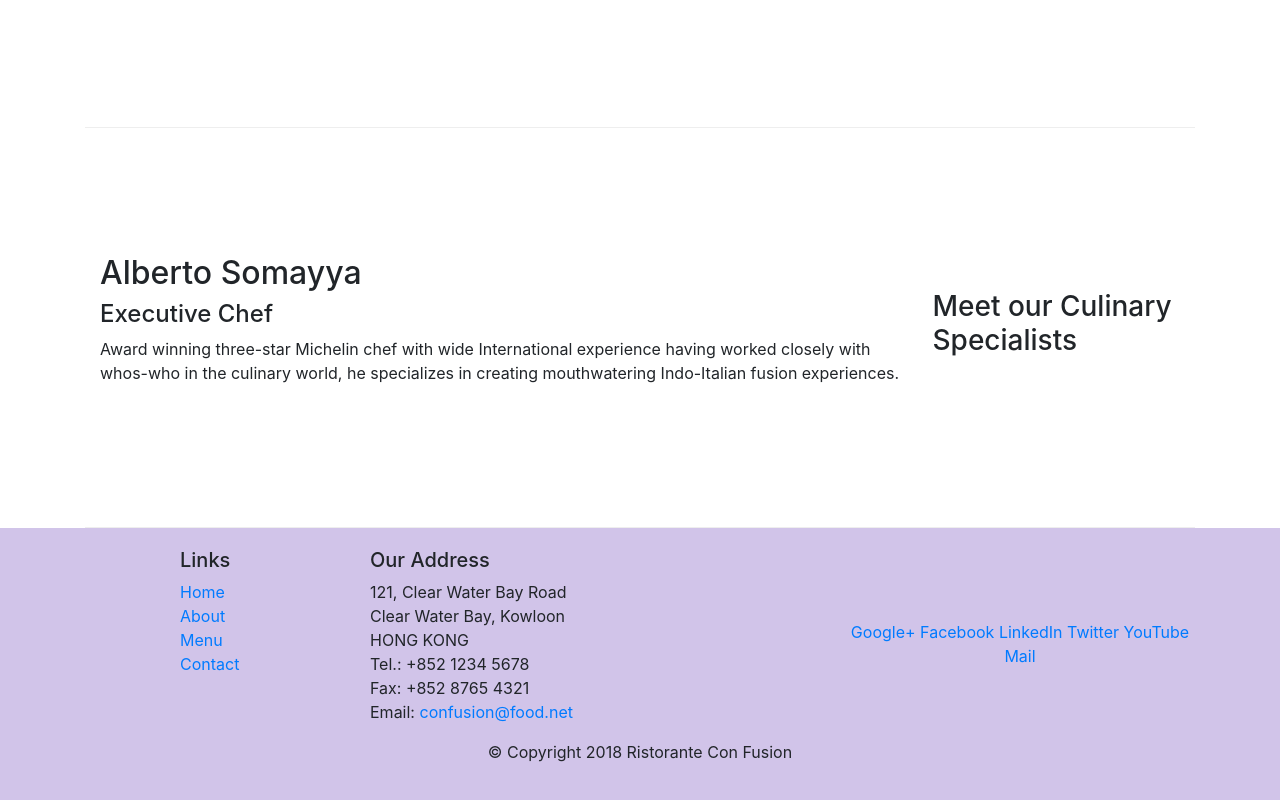
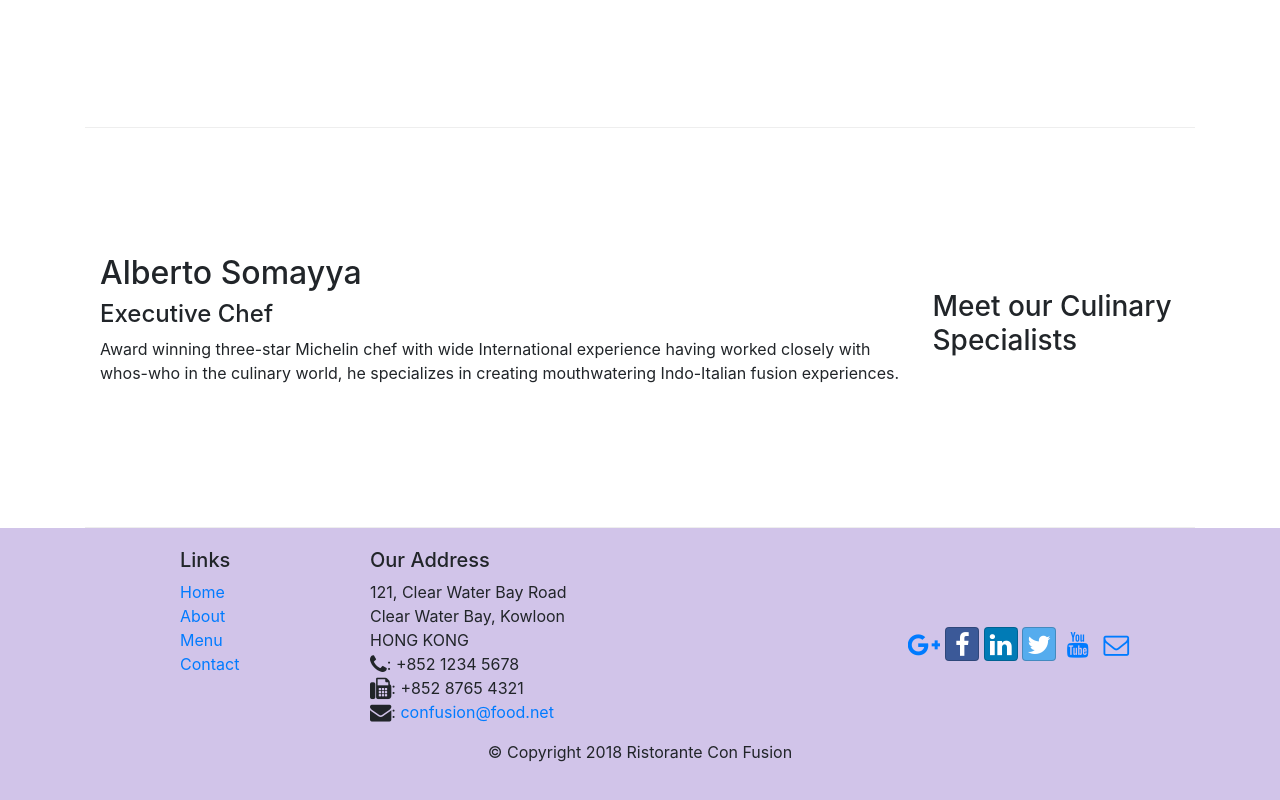
Before and after one commit to sakshi-ghub/restaurant_webdesign, a website: page index.html in a window 1280 px wide. Shown: the part 1006-1806 px from the top of the page. Drawn offline with nearby package versions, Linux system fonts and the light colour scheme.

Commit message:
icon-sort

```diff
--- a/index.html
+++ b/index.html
@@ -9,6 +9,8 @@
 
 	<!-- Bootstrap CSS -->
 	<link rel="stylesheet" href="node_modules/bootstrap/dist/css/bootstrap.min.css">
+	<link rel="stylesheet" href="node_modules/font-awesome/css/font-awesome.min.css">
+	<link rel="stylesheet" href="node_modules/bootstrap-social/css/bootstrap-social.css">
 	<link rel="stylesheet" href="css/styles.css">
     <title>Ristorante Con Fusion</title>
 </head>
@@ -23,10 +25,10 @@
 			<a class="navbar-brand mr-auto" href="#">Restorante Con Fusion</a>
 			<div class="collapse navbar-collapse" id="Navbar">
 				<ul class="navbar-nav mr-auto">
-					<li class="nav-item active"><a class="nav-link" href="#">Home</a></li>
-					<li class="nav-item"><a class="nav-link" href="./aboutus.html">About</a></li>
-					<li class="nav-item"><a class="nav-link" href="#">Menu</a></li>
-					<li class="nav-item"><a class="nav-link" href="#">Contact</a></li>
+					<li class="nav-item active"><a class="nav-link" href="#"><span class="fa fa-home fa-lg"></span> Home</a></li>
+					<li class="nav-item"><a class="nav-link" href="./aboutus.html"><span class="fa fa-about fa-lg"></span> About</a></li>
+					<li class="nav-item"><a class="nav-link" href="#"><span class="fa fa-list fa-lg"></span> Menu</a></li>
+					<li class="nav-item"><a class="nav-link" href="#"><span class="fa fa-address-card fa-lg"></span> Contact</a></li>
 				</ul>
 			</div>
 		</div>
@@ -97,19 +99,19 @@
 		              121, Clear Water Bay Road<br>
 		              Clear Water Bay, Kowloon<br>
 		              HONG KONG<br>
-		              Tel.: +852 1234 5678<br>
-		              Fax: +852 8765 4321<br>
-		              Email: <a href="mailto:confusion@food.net">confusion@food.net</a>
+		              <i class="fa fa-phone fa-lg"></i>: +852 1234 5678<br>
+		              <i class="fa fa-fax fa-lg"></i>: +852 8765 4321<br>
+		              <i class="fa fa-envelope fa-lg"></i>: <a href="mailto:confusion@food.net">confusion@food.net</a>
 		           </address>
                 </div>
                 <div class="col-12 col-sm-4 align-self-center">
                     <div class="text-center">
-                        <a href="http://google.com/+">Google+</a>
-                        <a href="http://www.facebook.com/profile.php?id=">Facebook</a>
-                        <a href="http://www.linkedin.com/in/">LinkedIn</a>
-                        <a href="http://twitter.com/">Twitter</a>
-                        <a href="http://youtube.com/">YouTube</a>
-                        <a href="mailto:">Mail</a>
+                        <a class="btn btn-social-icon btn-google-plus" href="http://google.com/+"><i class="fa fa-google-plus fa-lg"> </i> </a>
+                        <a class="btn btn-social-icon btn-facebook" href="http://www.facebook.com/profile.php?id="><i class="fa fa-facebook fa-lg"> </i></a>
+                        <a class="btn btn-social-icon btn-linkedin" href="http://www.linkedin.com/in/"><i class="fa fa-linkedin fa-lg"> </i></a>
+                        <a class="btn btn-social-icon btn-twitter" href="http://twitter.com/"><i class="fa fa-twitter fa-lg"> </i></a>
+                        <a class="btn btn-social-icon btn-youtube" href="http://youtube.com/"><i class="fa fa-youtube fa-lg"> </i></a>
+                        <a class="btn btn-social-icon btn-envelope-o" href="mailto:"><i class="fa fa-envelope-o fa-lg"> </i></a>
                     </div>
                 </div>
            </div>
--- a/package.json
+++ b/package.json
@@ -15,6 +15,8 @@
   },
   "dependencies": {
     "bootstrap": "^4.0.0",
+    "bootstrap-social": "^5.1.1",
+    "font-awesome": "^4.7.0",
     "jquery": "^3.3.1",
     "popper.js": "^1.12.9"
   }
```
Also changed, not shown: aboutus.html (+15 -13 lines), 1 other file.
